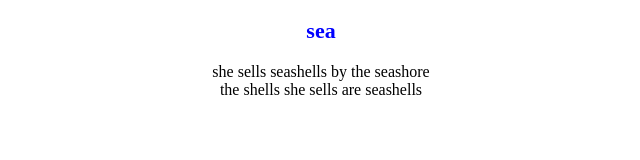
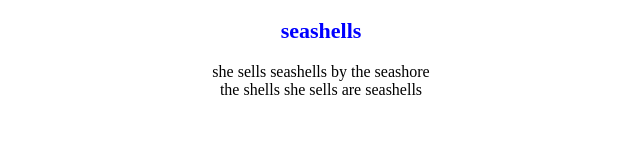
Before and after one commit to Strelnikovataisiia/nauka-gita-ws2-, a plain HTML site: page Documents/learning-git-2/index.html in a window 1280 px wide. Shown: the full height of the page, 319-959 px from the left. Drawn offline with Linux system fonts and the light colour scheme.

Commit message:
Update index.html
title change

```diff
--- a/Documents/learning-git-2/index.html
+++ b/Documents/learning-git-2/index.html
@@ -5,7 +5,7 @@
         <link rel="stylesheet" href="css/style.css">
     </head>
     <body>
-        <h2>sea</h2>
+        <h2>seashells</h2>
         <p>she sells seashells by the seashore<br>the shells she sells are seashells
         </p>
     </body>
```
